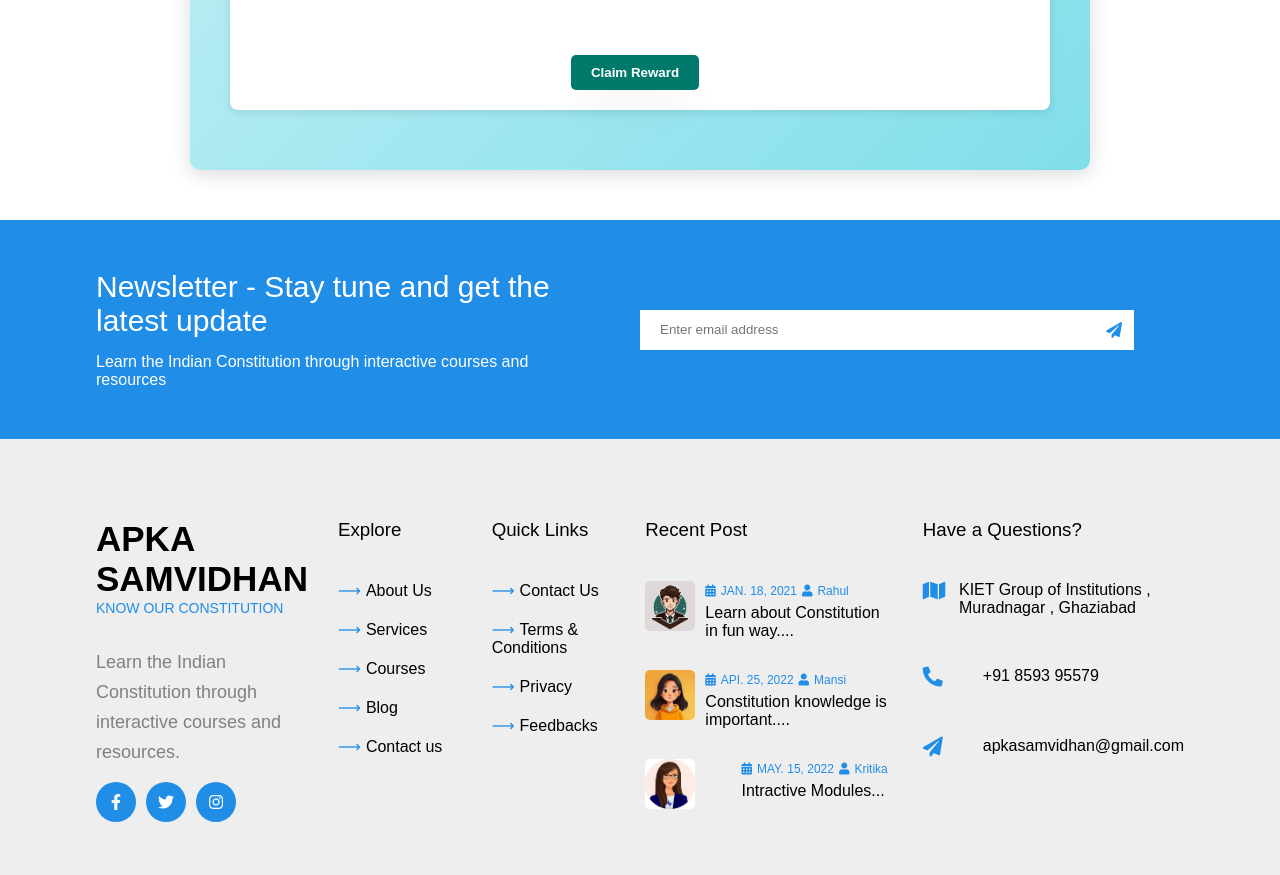
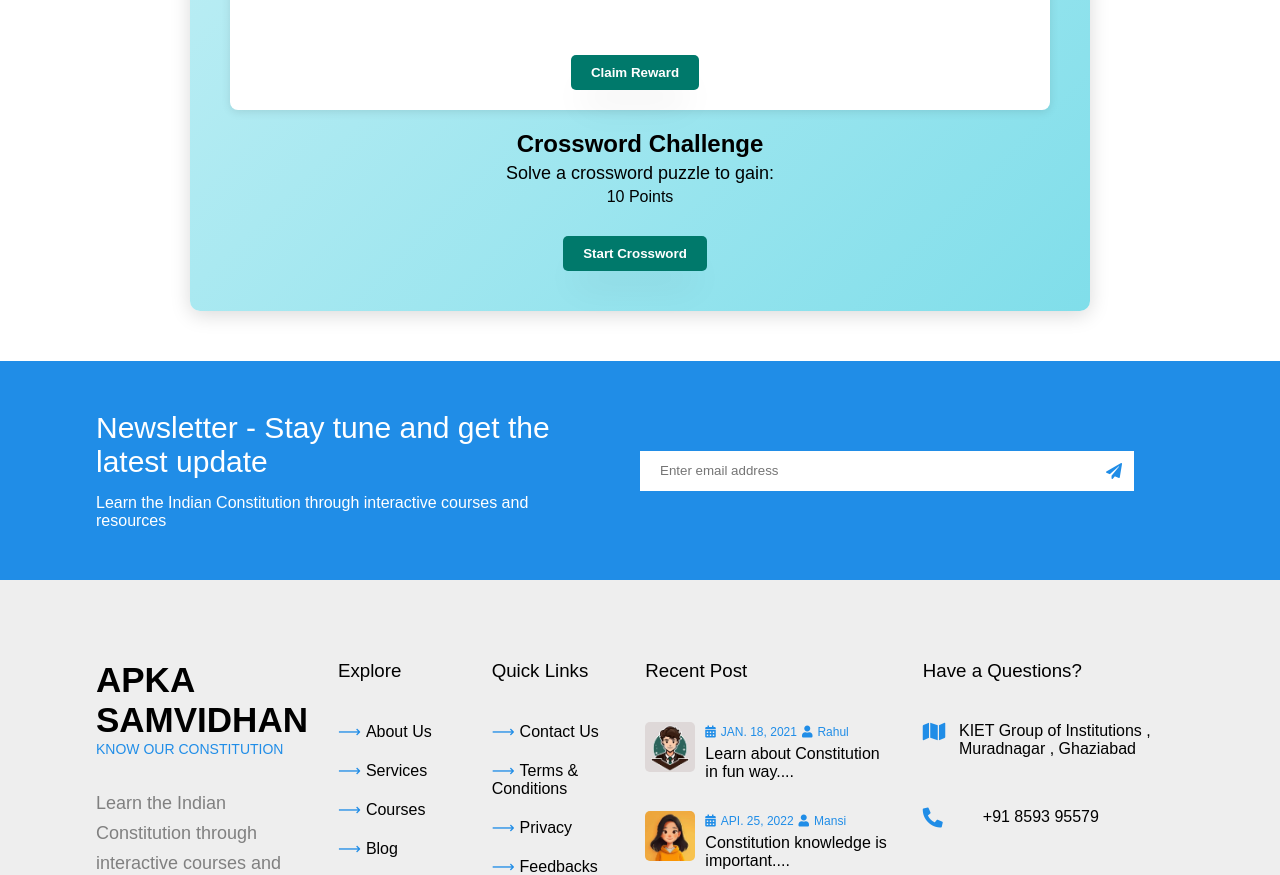
Before and after one commit to nitesh815/ApkaSamvidhan, a React (Create React App) app: page /Gainrewards in a window 1280 px wide. Shown: the part 1142-2017 px from the top of the page. Built offline with nearby package versions, Linux system fonts and the light colour scheme.

Commit message:
rewards things

```diff
--- a/src/components/GainRewards.jsx
+++ b/src/components/GainRewards.jsx
@@ -1,4 +1,3 @@
-
 import React from 'react';
 import './GainRewards.css';
 
@@ -34,6 +33,14 @@
                     <button className="reward-button">Claim Reward</button>
                 </div>
             </div>
+            <div className="crossword-rewards">
+                <h2 className="crossword-title">Crossword Challenge</h2>
+                <p className="crossword-details">Solve a crossword puzzle to gain:</p>
+                <div className="crossword-points">
+                    <span className="points">10 Points</span>
+                </div>
+                <button className="reward-button">Start Crossword</button>
+            </div>
         </div>
     );
 };
```
